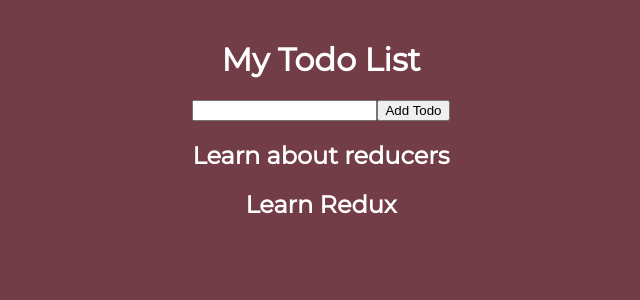
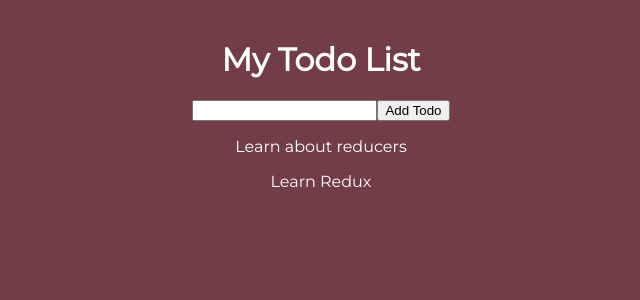
Before and after one commit to maribelcuales/reducer-todo, a React (Create React App) app in the folder todo/: page / in a window 1280 px wide. Shown: the top 300 px of the page, without its empty margins (319-959 px from the left). Built offline with nearby package versions, Linux system fonts and the light colour scheme.

Commit message:
Added a return statement.

```diff
--- a/todo/src/components/Todo.js
+++ b/todo/src/components/Todo.js
@@ -5,15 +5,15 @@
   console.log(props.toggleItem);
   return (
     <div className="todo-list">
-      {props.todoArray.map(todo => (
+      {props.todoArray.map(todo => {
+        return (
         <div
           key={todo.id}
           onClick={() => props.toggleItem(todo.id)}
-          className={`todo${todo.completed ? "completed" : ""}`
-        }>
-          <h2>{todo.item}</h2>
+          className={`todo${todo.completed ? "completed" : ""}`}>
+          <p>{todo.item}</p>
         </div>
-      ))}
+        )})}
     </div>
   )
 }
```
